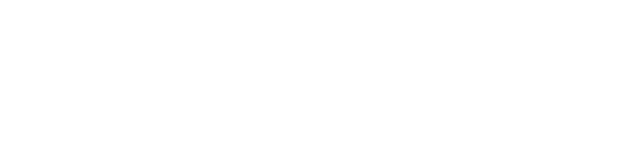
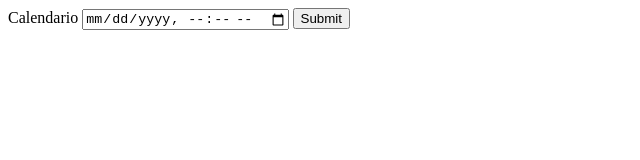
Before and after one commit to thormanredr/imgfigure, a plain HTML site: page formulariocalendario.html in a window 1280 px wide. Shown: the whole page, without its empty margins (0-640 px from the left). Drawn offline with Linux system fonts and the light colour scheme.

Commit message:
formulario calendario

```diff
--- a/formulariocalendario.html
+++ b/formulariocalendario.html
@@ -8,7 +8,38 @@
 </head>
 <body>
 
+    <!-- <form action="">
+        <label for="hora">
+            <span>Hora</span>
+            <input type="time" id="hora" name="hora">
+        </label>
 
+        <label for="dia">
+            <span>Dia</span>
+            <input type="date" id="dia" name="dia">
+        </label>
+
+        <label for="semana">
+            <span>semana</span>
+            <input type="week" id="semana" name="semana">
+        </label>
+
+        <label for="mes">
+            <span>Mes</span>
+            <input type="month" id="mes" name="mes">
+        </label>
+
+        <input type="submit">
+
+    </form> -->
+
+    <form action="">
+        <label for="calendaio">
+            <span>Calendario</span>
+            <input type="datetime-local" id="calendaio" name="calendaio">
+        </label>
+
+        <input type="submit">
 
 </body>
 </html>
```
